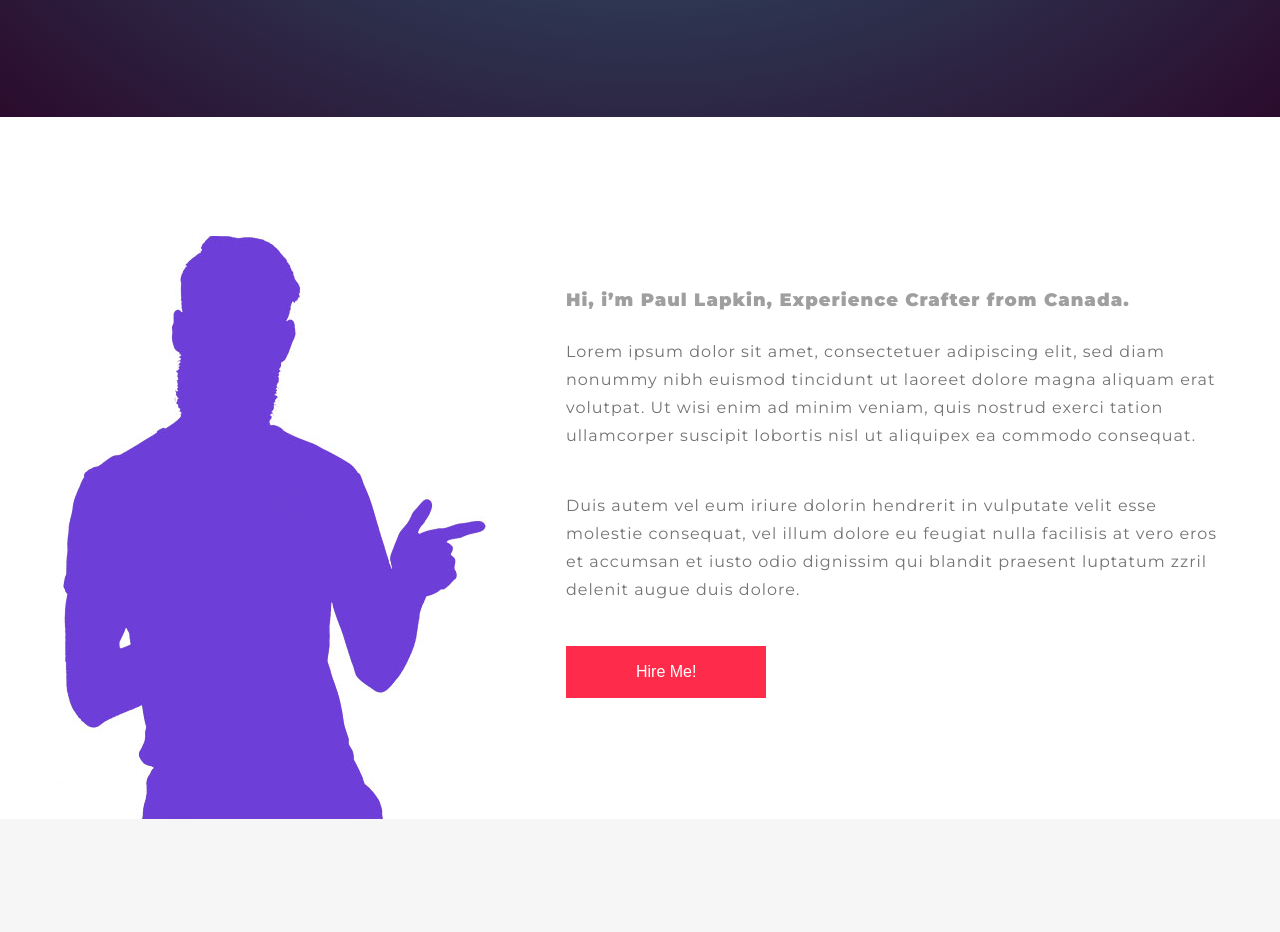
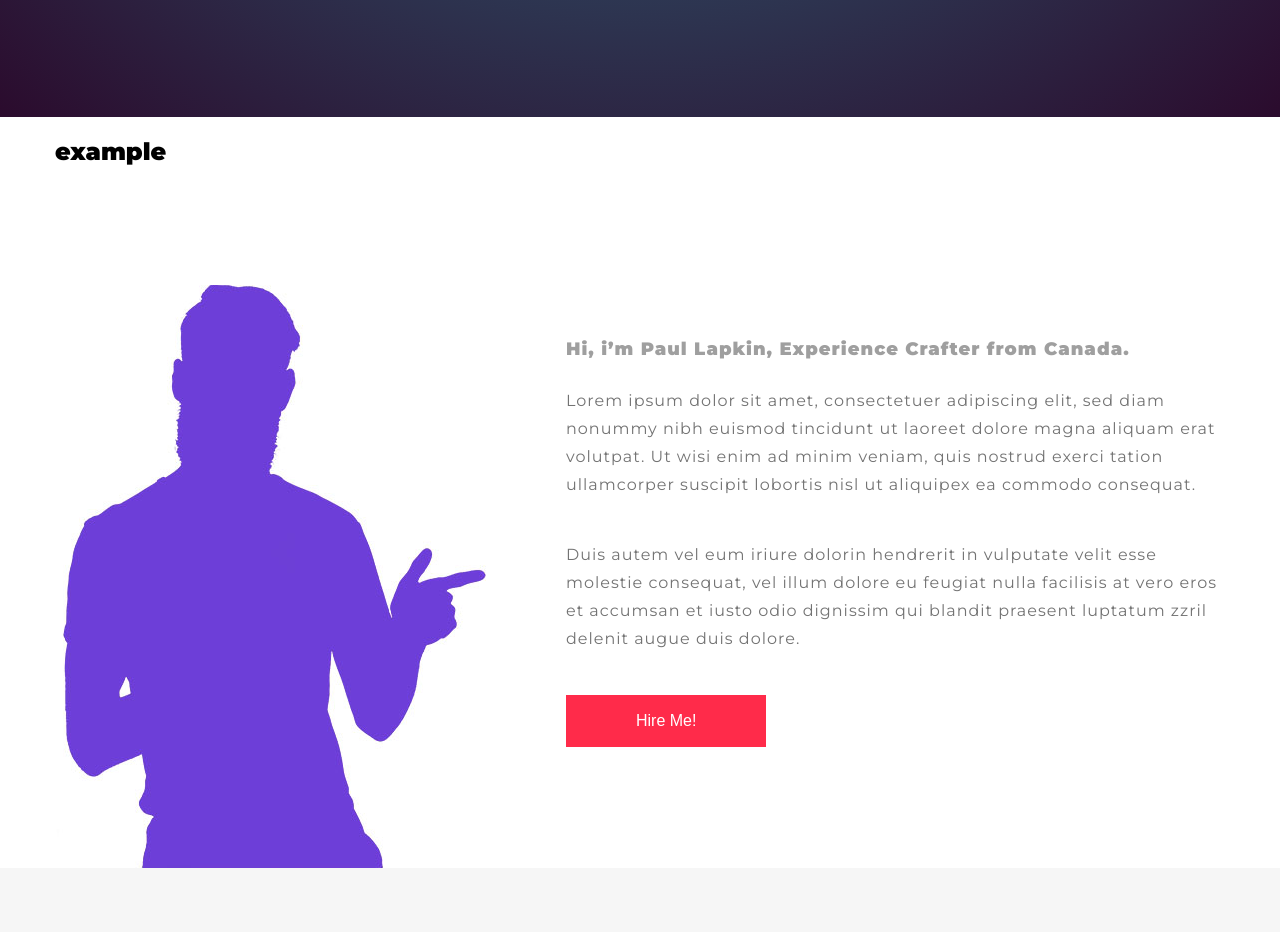
Before and after one commit to Onnnli/PaulLapkin, a plain HTML site: page index.html in a window 1280 px wide. Shown: the part 880-1812 px from the top of the page. Drawn offline with Linux system fonts and the light colour scheme.

Commit message:
name commit

```diff
--- a/index.html
+++ b/index.html
@@ -32,6 +32,7 @@
       </div>
     </header>
     <section class="section">
+      <h1> example </h1>
       <div class="content">
         <img src="img/man.jpg" alt="" class="man" data-aos="fade-right"
      data-aos-offset="300"
```
